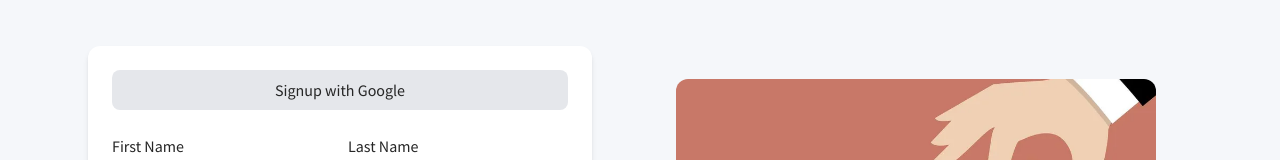
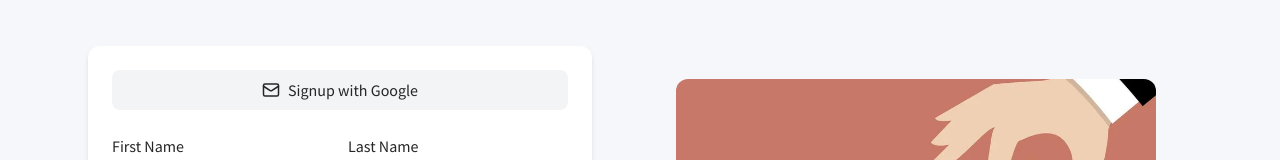
Before and after one commit to Ssharma0355/react-tech-social-media, a React (Create React App) app: page /signup in a window 1280 px wide. Shown: the part 181-341 px from the top of the page. Built offline with nearby package versions, Linux system fonts and the light colour scheme.

Commit message:
fixed login and signup

```diff
--- a/src/pages/authpage/LoginPage.js
+++ b/src/pages/authpage/LoginPage.js
@@ -5,19 +5,18 @@ import useThemeStore from "../../store/themeStore";
 import useAuthStore from "../../store/authStore"; // ✅ use the same store
 import CaruselSection from "../landingpage/Section1/CaruselSection";
 import toast from "react-hot-toast";
-
+import { Mail } from "lucide-react";
 
 const LoginPage = () => {
   const darkMode = useThemeStore((state) => state.darkMode);
   const navigate = useNavigate();
 
-  const { userInfo, setUserInfo,login } = useAuthStore();
+  const { userInfo, setUserInfo, login } = useAuthStore();
 
   const handleChange = (e) => {
     const { name, value } = e.target;
     setUserInfo({ [name]: value });
   };
-
 
   const handleSubmit = async (e) => {
     e.preventDefault();
@@ -42,14 +41,19 @@ const LoginPage = () => {
   return (
     <NavLayout>
       <main
-        className={`${darkMode ? "dark" : ""} h-[90vh] md:min-h-screen flex items-center`}
+        className={`${
+          darkMode ? "dark" : ""
+        } h-[90vh] md:min-h-screen flex items-center`}
       >
         <div className="flex flex-col md:flex-row items-center justify-center gap-12 px-6 py-8 w-full max-w-6xl mx-auto">
           {/* Left Panel - Form */}
           <div className="flex flex-col w-full md:w-1/2 p-6 bg-white rounded-xl shadow-md gap-6">
             <div className="flex justify-center">
-              <button className="w-full bg-gray-200 rounded-lg py-2 font-medium hover:bg-gray-300 transition">
-                Login with Google
+              <button
+                type="button"
+                className="w-full flex items-center justify-center gap-2 bg-gray-100 rounded-lg py-2 font-medium hover:bg-gray-200 transition"
+              >
+                <Mail size={18} /> Login with Google
               </button>
             </div>
 
--- a/src/pages/authpage/SignupPage.js
+++ b/src/pages/authpage/SignupPage.js
@@ -5,7 +5,7 @@ import CaruselSection from "../landingpage/Section1/CaruselSection";
 import { Link, useNavigate } from "react-router-dom";
 import useAuthStore from "../../store/authStore"; // ✅ import store
 import toast from "react-hot-toast";
-
+import { Mail } from "lucide-react";
 
 const SignupPage = () => {
   const darkMode = useThemeStore((state) => state.darkMode);
@@ -42,15 +42,19 @@ const handleSubmit = async (e) => {
   return (
     <NavLayout>
       <main
-        className={`${darkMode ? "dark" : ""} h-[90vh] md:min-h-screen flex items-center`}
+        className={`${
+          darkMode ? "dark" : ""
+        } h-[90vh] md:min-h-screen flex items-center`}
       >
-
         <div className="flex flex-col md:flex-row items-center justify-center gap-12 px-6 py-8 w-full max-w-6xl mx-auto">
           {/* Left Panel - Form */}
           <div className="flex flex-col w-full md:w-1/2 p-6 bg-white rounded-xl shadow-md gap-6">
             <div className="flex justify-center">
-              <button className="w-full bg-gray-200 rounded-lg py-2 font-medium hover:bg-gray-300 transition">
-                Signup with Google
+              <button
+                type="button"
+                className="w-full flex items-center justify-center gap-2 bg-gray-100 rounded-lg py-2 font-medium hover:bg-gray-200 transition"
+              >
+                <Mail size={18} /> Signup with Google
               </button>
             </div>
 
```
Lines whose indentation alone changed are shown as unchanged.
